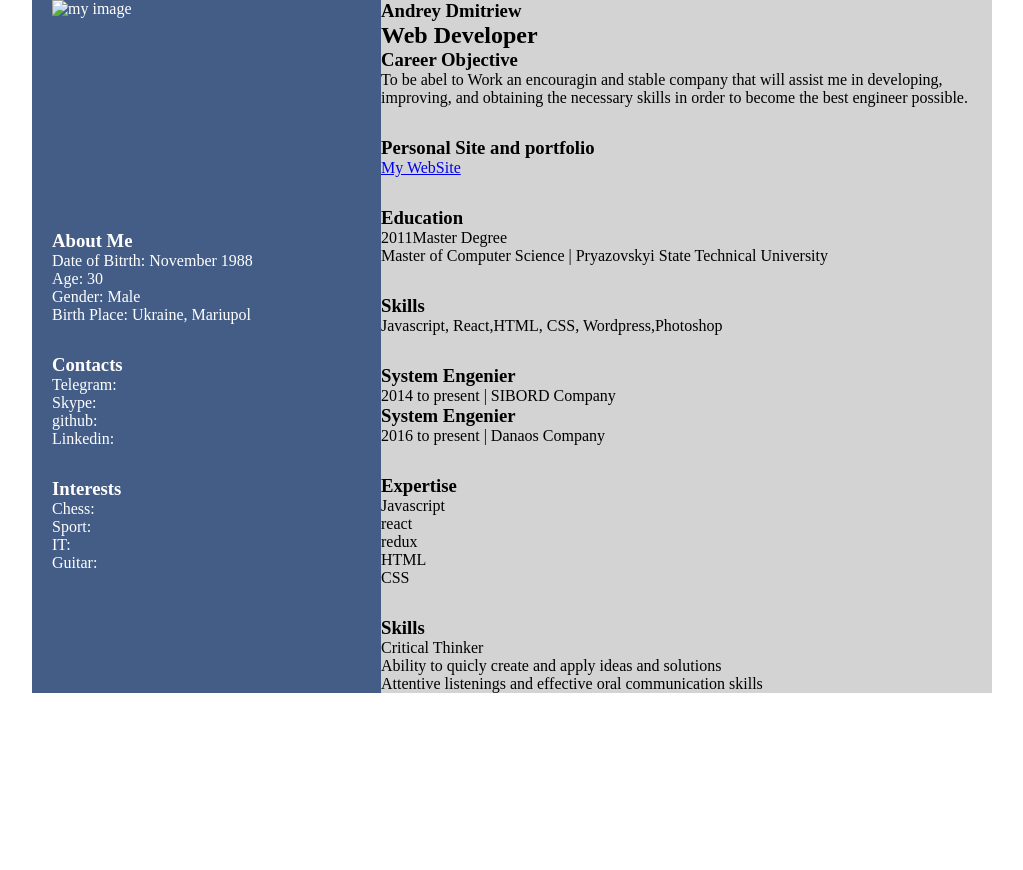
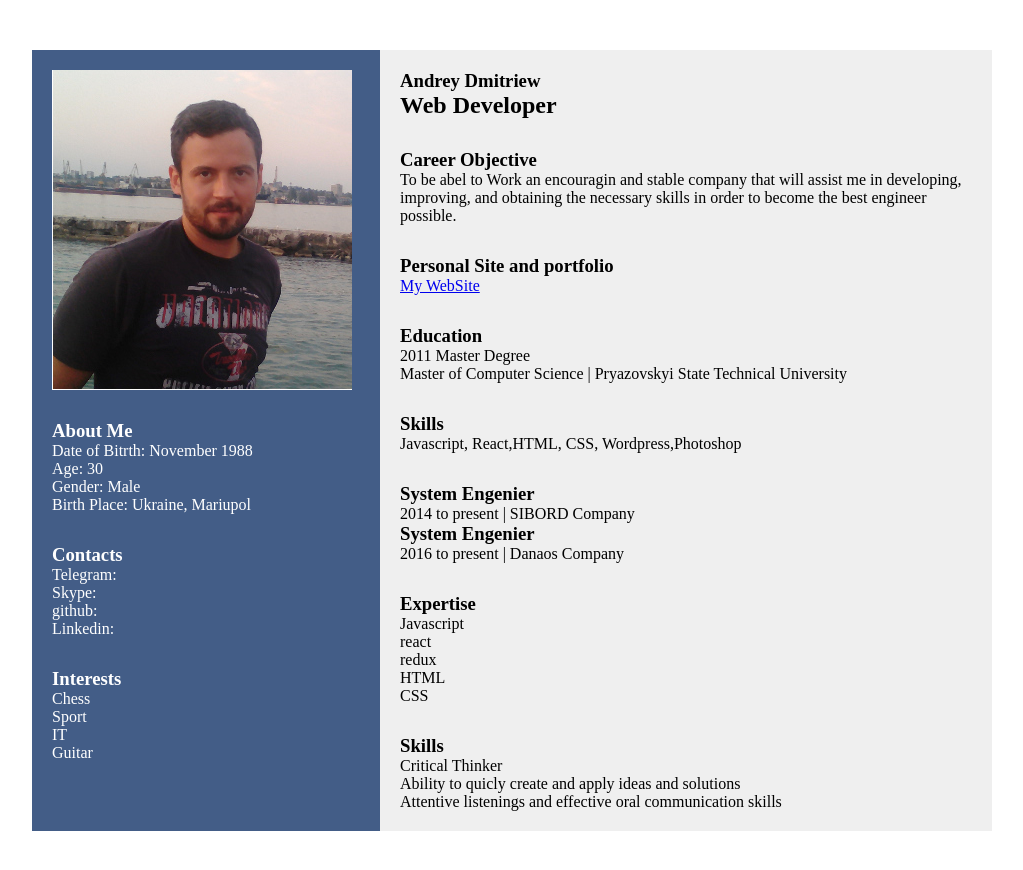
Before and after one commit to Frayz17/cv, a plain HTML site: page index.html in a window 1280 px wide. Shown: the whole page, without its empty margins (128-1151 px from the left). Before the commit the page ends 800 px from the top, so only its background shows below. Drawn offline with Linux system fonts and the light colour scheme.

Commit message:
prototype v1

```diff
--- a/css/main.css
+++ b/css/main.css
@@ -17,13 +17,11 @@ ul {
   display: flex;
   align-items: top;
   max-width: 960px;
-    margin: 0 auto;
+  margin: 50px auto;
 
   min-height: 600px;
 }
 /* --------------------------------------------------------- */
-
-
 
 /* --------------------------------------------------------- */
 /* personal */
@@ -33,6 +31,9 @@ ul {
 
   margin-right: auto;
   padding-left: 20px;
+  padding-top: 20px;
+
+  padding: 20px;
 
   width: 35%;
   background-color: #435d87;
@@ -44,8 +45,13 @@ ul {
 .professional {
   display: flex;
   flex-direction: column;
+
   margin-left: auto;
+  padding-left: 20px;
+  padding-top: 20px;
+
+  padding: 20px;
 
   width: 65%;
-    background-color: lightgray;
+  background-color: #efefef;
 }
--- a/index.html
+++ b/index.html
@@ -12,7 +12,7 @@
 <section class="container">
 
   <section class="personal">
-    <img src="" alt="my image" width="200" height="200">
+    <img src="./img/myPhoto.jpg" alt="my image" width="300" height="320">
 
     <div class="box">
       <h3>About Me</h3>
@@ -24,41 +24,47 @@
 
     <div class="box"></div>
       <h3>Contacts</h3>
-      <p>Telegram: </p>
-      <p>Skype: </p>
-      <p>github: </p>
-      <p>Linkedin: </p>
+      <ul>
+        <li>Telegram:</li>
+        <li>Skype:</li>
+        <li>github:</li>
+        <li>Linkedin:</li>
+      </ul>
     </div>
 
     <div class="box"></div>
       <h3>Interests</h3>
-      <p>Chess: </p>
-      <p>Sport: </p>
-      <p>IT: </p>
-      <p>Guitar: </p>
+      <ul>
+        <li>Chess</li>
+        <li>Sport</li>
+        <li>IT</li>
+        <li>Guitar</li>
+      </ul>
     </div>
 
   </section>
 
   <section class="professional">
-    <h1>Andrey Dmitriew</h1>
-    <h2>Web Developer</h2>
+    <h1 class="myName">Andrey Dmitriew</h1>
+    <h2 class="mySpecialization">Web Developer</h2>
 
-    <h3>Career Objective</h3>
-    <p>To be abel to Work an encouragin and stable company that
-      will assist me in developing, improving, and obtaining
-      the necessary skills in order to become the best engineer possible.
-    </p>
+    <div class="box"></div>
+      <h3>Career Objective</h3>
+      <p>To be abel to Work an encouragin and stable company that
+        will assist me in developing, improving, and obtaining
+        the necessary skills in order to become the best engineer possible.
+      </p>
+  </div>
 
-    <div class="website-box box">
+    <div class="myWebsite box">
       <h3>Personal Site and portfolio</h3>
-      <a href="#">My WebSite</a>
+      <a href="https://frayz17.github.io/Website-Portfolio/">My WebSite</a>
     </div>
 
     <div class="education-skills-box box">
       <div class="education-box">
         <h3>Education</h3>
-        <p><span>2011</span>Master Degree</p>
+        <p><span>2011</span> Master Degree</p>
         <p>Master of Computer Science | Pryazovskyi
           State Technical University</p>
       </div>
```
Also changed, not shown: img/myPhoto.jpg (added), 1 other file. Lines whose indentation alone changed are shown as unchanged.
